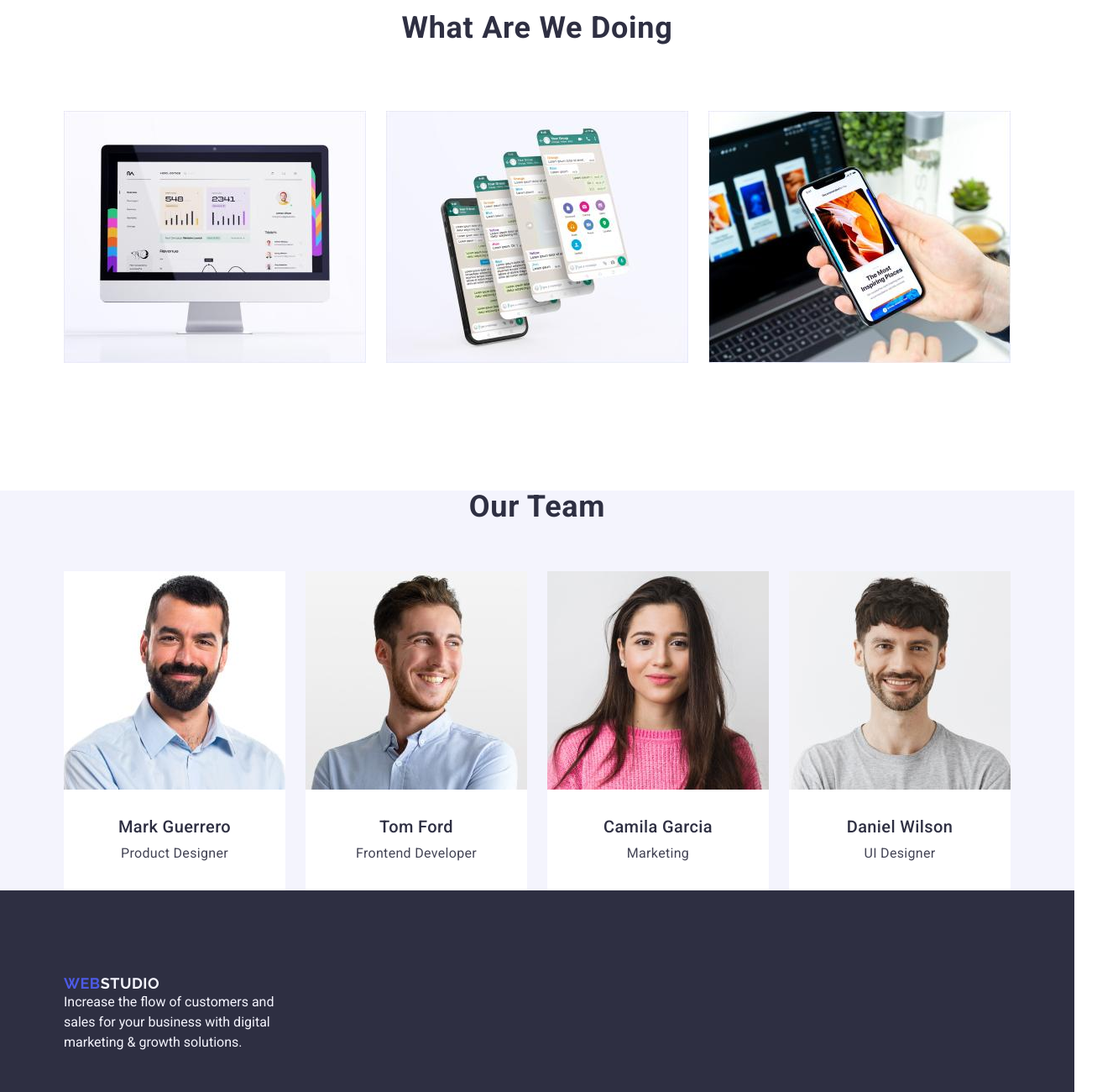
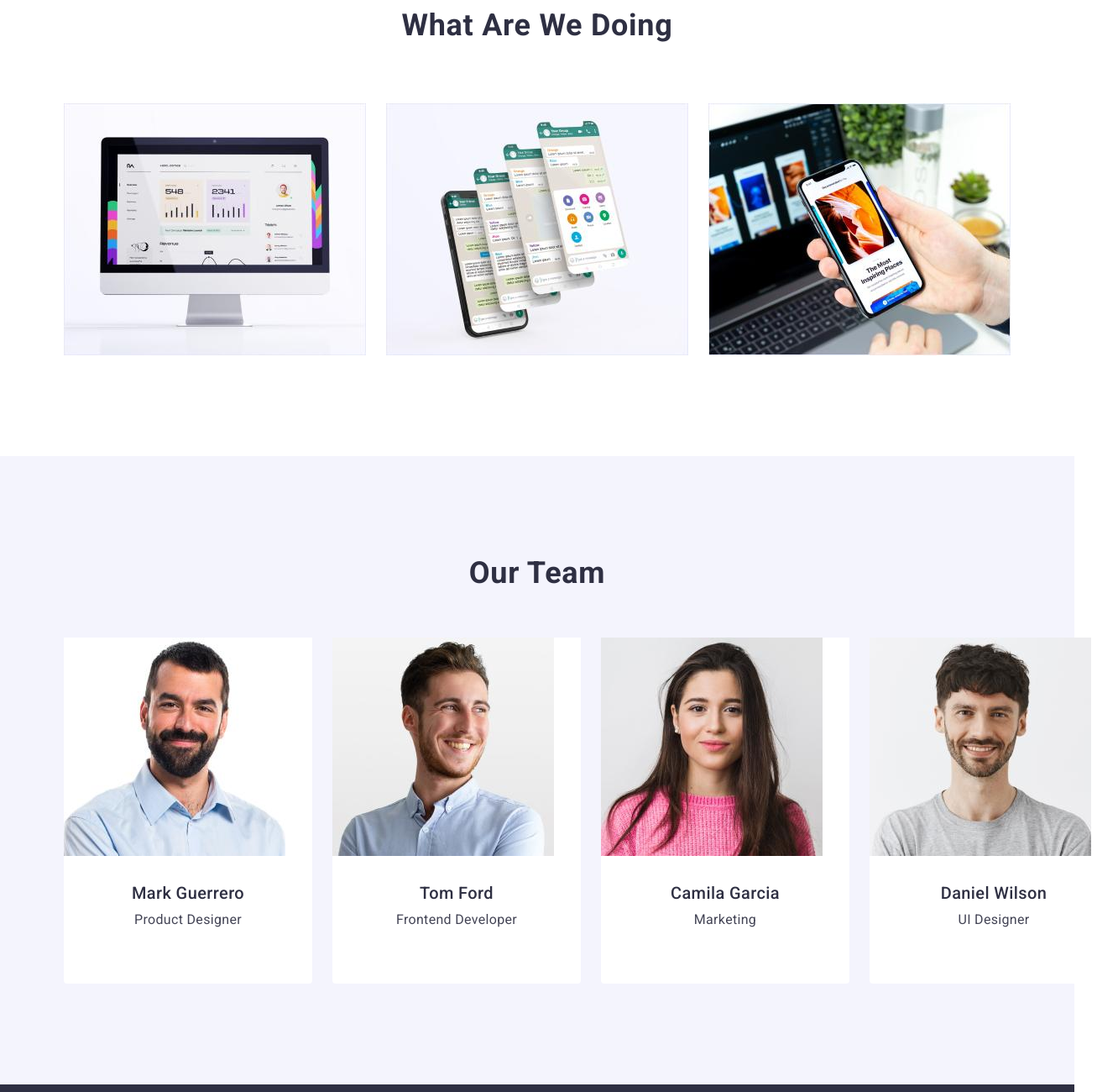
Before and after one commit to KatrinMoys/goit-markup-hw-03, a plain HTML site: page index.html in a window 1280 px wide. Shown: the part 1060-2360 px from the top of the page at 84% size, 1332 px wide, since content can reach past the window. Drawn offline with nearby package versions, Linux system fonts and the light colour scheme.

Commit message:
ad pading

```diff
--- a/css/styles.css
+++ b/css/styles.css
@@ -45,8 +45,9 @@ body{
     letter-spacing: 0.03em;
     text-transform: uppercase;
     margin-left: auto;
-    padding: 24px auto;
+
     margin-right: 76px;
+    padding: 24px 0;
 }
 .container {
     margin-top: 0;
@@ -79,9 +80,6 @@ body{
     font-size: 16px;
     line-height: 24px;
     letter-spacing: 0.02em;
-}
-.navigation-item{
-    padding: 24px 0;
 }
 .nav-link:hover,
 .nav-link:focus {
@@ -137,7 +135,6 @@ body{
     padding: 16px 32px;
     margin: auto;
     border-radius: 4px;
-    border: 1px solid transparent;
 /* Button Text */
     font-weight: 500;
     font-size: 16px;
@@ -156,7 +153,7 @@ body{
 .feature-title {
     color:#2E2F42;
     margin-top: 0;
-    margin-bottom: 0;
+    margin-bottom: 8px;
 }
 
 .hero {
@@ -192,14 +189,13 @@ body{
     margin-right: auto;
     gap: 24px;
 }
-.work-item {
-    margin-top: 78px;
-}
 .work-title{
     margin-top: 120px;
+    margin-bottom: 72px;
 }
 .team {
     background-color: blue;
+    padding: 120px 0;
 }
 .hero-title{
     color: #FFFFFF ;
@@ -284,12 +280,13 @@ body{
     margin-right: auto;
     gap: 24px;
 }
-.team-title{
-    margin-top: 32px;
-}
 .team-item{
     background-color: #FFFFFF;
     text-align: center;
+    border-radius: 0px 0px 4px 4px;
+}
+.team-content{
+    padding: 32px 16px;
 }
 .team-text{
     margin-top: 8px;
@@ -311,7 +308,6 @@ body{
 /* CORNFLOWER */
     border: 1px solid #E7E9FC;
     border-radius: 4px;
-    border: 1px solid #E7E9FC;
     display: flex;
     flex-direction: row;
     justify-content: center;
--- a/index.html
+++ b/index.html
@@ -123,8 +123,10 @@
             width="264"
             height="260"
             />
+            <div class="team-content">
               <h3 class="team-title">Mark Guerrero</h3>
               <p class="team-text">Product Designer</p>
+            </div>
           </li>
           <li class="team-item">
             <img src="./images/team/tom-ford.jpg"
@@ -132,8 +134,10 @@
             width="264"
             height="260"
             />
+            <div class="team-content">
               <h3 class="team-title">Tom Ford</h3>
               <p class="team-text">Frontend Developer</p>
+            </div>
           </li>
           <li class="team-item">
             <img src="./images/team/camila-garcia.jpg"
@@ -141,8 +145,10 @@
             width="264"
             height="260"
             />
+            <div class="team-content">
               <h3 class="team-title">Camila Garcia</h3>
               <p class="team-text">Marketing</p>
+            </div>
           </li>
           <li class="team-item">
             <img src="./images/team/daniel-wilson.jpg"
@@ -150,8 +156,10 @@
             width="264"
             height="260"
             />
+            <div class="team-content">
               <h3 class="team-title">Daniel Wilson</h3>
               <p class="team-text">UI Designer</p>
+            </div>
           </li>
         </ul>
         </div>
```
Lines whose indentation alone changed are shown as unchanged.
